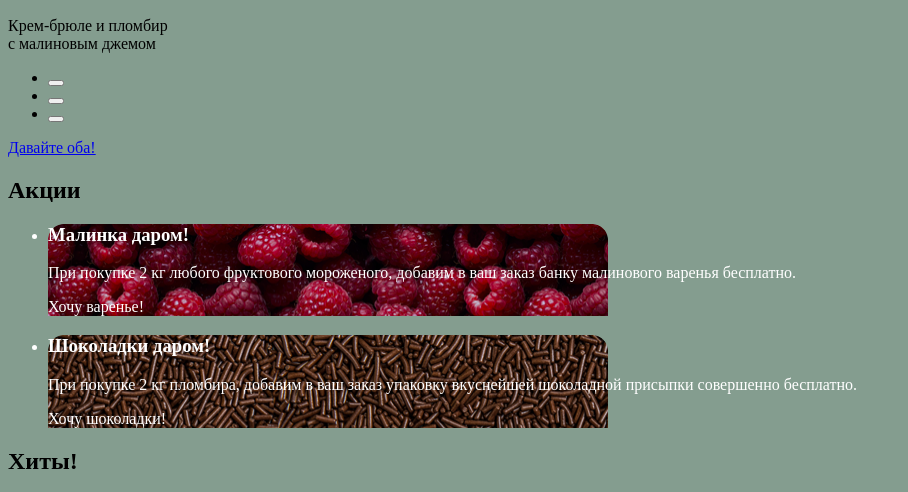
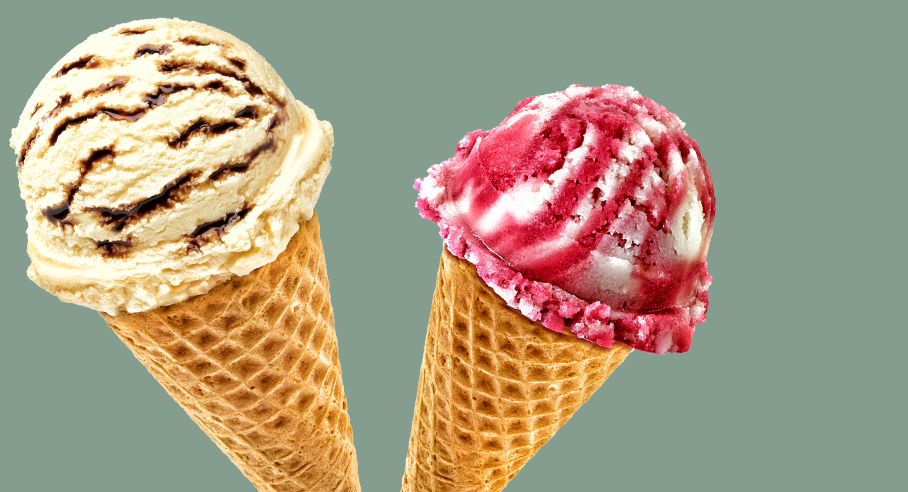
Before and after one commit to nehbeTo/1707459-gllacy-30, a plain HTML site: page index.html in a window 1280 px wide. Shown: the part 426-918 px from the top of the page, without its empty margins (0-908 px from the left). Drawn offline with Linux system fonts and the light colour scheme.

Commit message:
Добавил изображения мороженого.

```diff
--- a/index.html
+++ b/index.html
@@ -30,6 +30,10 @@
       <h1>Gllacy Shop - магазин мороженного</h1>
       <section>
         <h2>Смена фона и пары мороженного</h2>
+        <p>
+          <img src="img/creme_brulee_icecream.png" width="372" height="584" alt="Мороженое крем-брюле">
+          <img src="img/raspberry_jam_icecream.png" width="333" height="519" alt="Мороженое: пломбир с малиновым джемом">
+        </p>
         <p>Крем-брюле и пломбир<br>
            с малиновым джемом</p>
         <ul>
@@ -48,13 +52,13 @@
             <h3>Малинка даром!</h3>
             <p>При покупке 2 кг любого фруктового мороженого, добавим
                в ваш заказ банку малинового варенья бесплатно.</p>
-            <a>Хочу варенье!</a>
+            <a href="#">Хочу варенье!</a>
           </li>
           <li class="promotion_2">
             <h3>Шоколадки даром!</h3>
             <p>При покупке 2 кг пломбира, добавим в ваш заказ упаковку
                вкуснейшей шоколадной присыпки совершенно бесплатно.</p>
-            <a>Хочу шоколадки!</a>
+            <a href="#">Хочу шоколадки!</a>
           </li>
         </ul>
       </section>
```
Also changed, not shown: img/creme_brulee_icecream.png (added), img/raspberry_jam_icecream.png (added).
